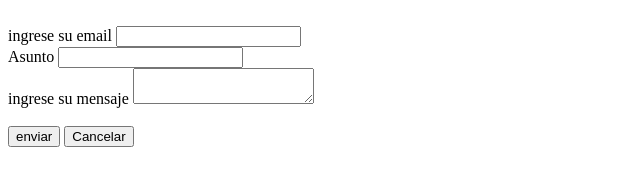
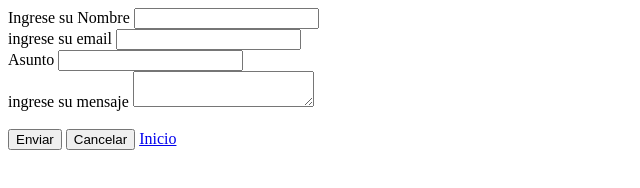
Before and after one commit to duvanleal96/Actividad-html, a plain HTML site: page Contacto.html in a window 1280 px wide. Shown: the whole page, without its empty margins (0-640 px from the left). Drawn offline with Linux system fonts and the light colour scheme.

Commit message:
correcciones
se suben los cambios

```diff
--- a/Contacto.html
+++ b/Contacto.html
@@ -9,25 +9,44 @@
 
     <input type="hidden" name="apikey" value="a66b264d-bea5-47ac-a3ef-c528725dce0b">
 
-   <br>
+
+  <input type="hidden" name="subject" value="New Submission from Web3Forms">
+
+
+  <input type="hidden" name="ccemail" value="partner@example.com">
+
+
+  <input type="hidden" name="replyto" value="customer@example.com">
+
+
+  <input type="hidden" name="redirect" value="https://web3forms.com/success">
+
+
+  <input type="checkbox" name="botcheck" class="hidden" style="display: none;">
+
+
+  <input type="hidden" name="recaptcha_response" id="recaptchaResponse">
+
+  	<label for="usuario">Ingrese su Nombre</label>
+		<input type="text" name="First Name" required>
+
+		<br>
 		<label for="usuario">ingrese su email</label>
-		<input class="" style="" type="email" placholder="digite su nombre" maxlength="50" name="usuario"
-		id="usuario">
+		<input type="email" name="email" required>
 
 		<br>
 		<label for="subject">Asunto</label>
-		<input class="" style="" type="text" placholder="digite su nombre" maxlength="50" name="subject"
-		id="usuario">
-
+		<input type="text" name="Asunto" required>
 		<br>
 		<label for="mensaje">ingrese su mensaje</label>
-		<textarea class="" id="mensaje" name="mensaje"></textarea>
+		<textarea name="message" required></textarea>
 
 		<br>
 		<br>
-
-    <button type="submit" href="index.html">enviar</button>
-    <button href="index-html">Cancelar</button>
+  <button type="submit">Enviar</button>
+  <button >Cancelar</button>
+  <a href="index.html">Inicio</a>
+</form>
 
 </form>
 </body>
```
